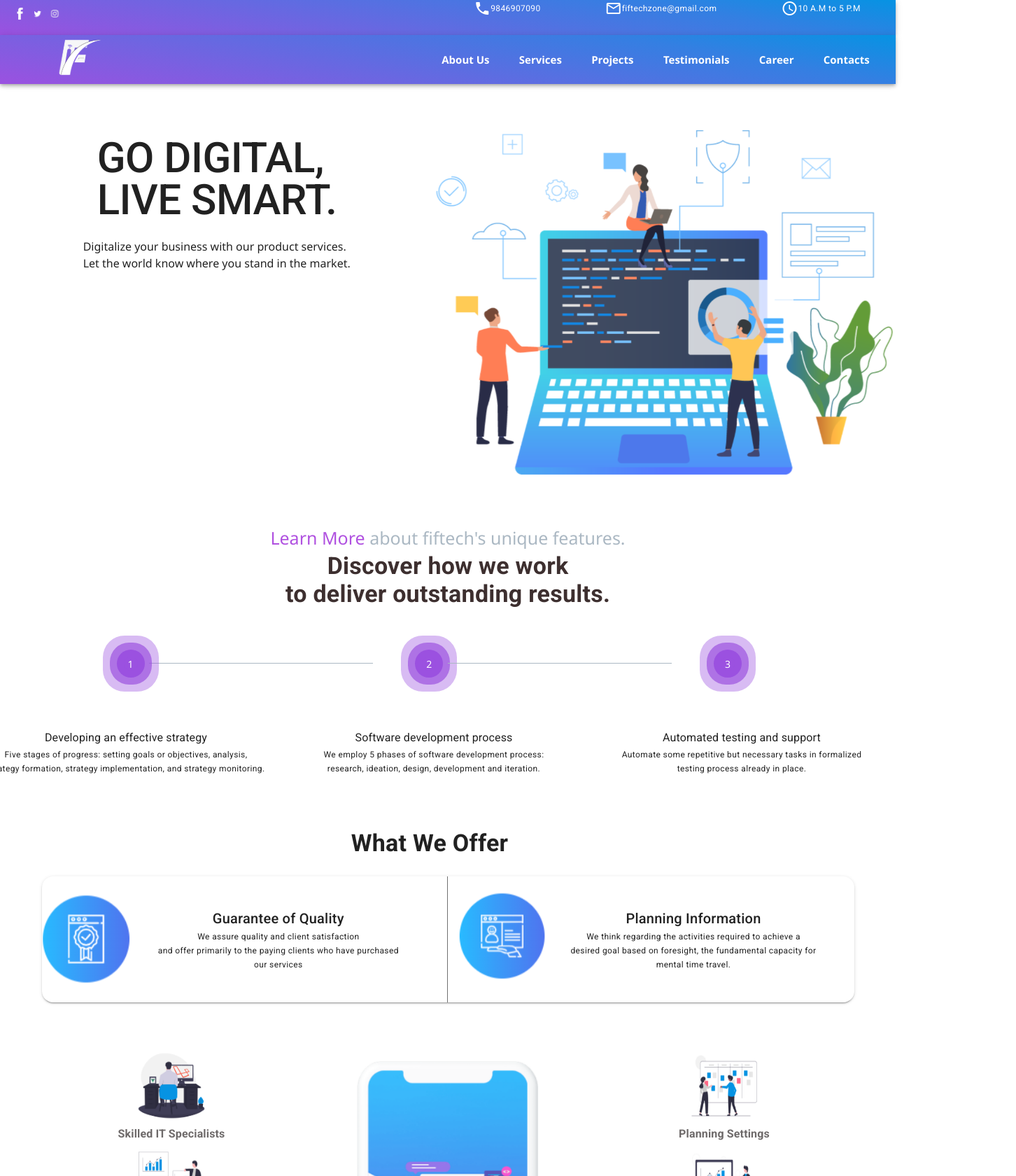
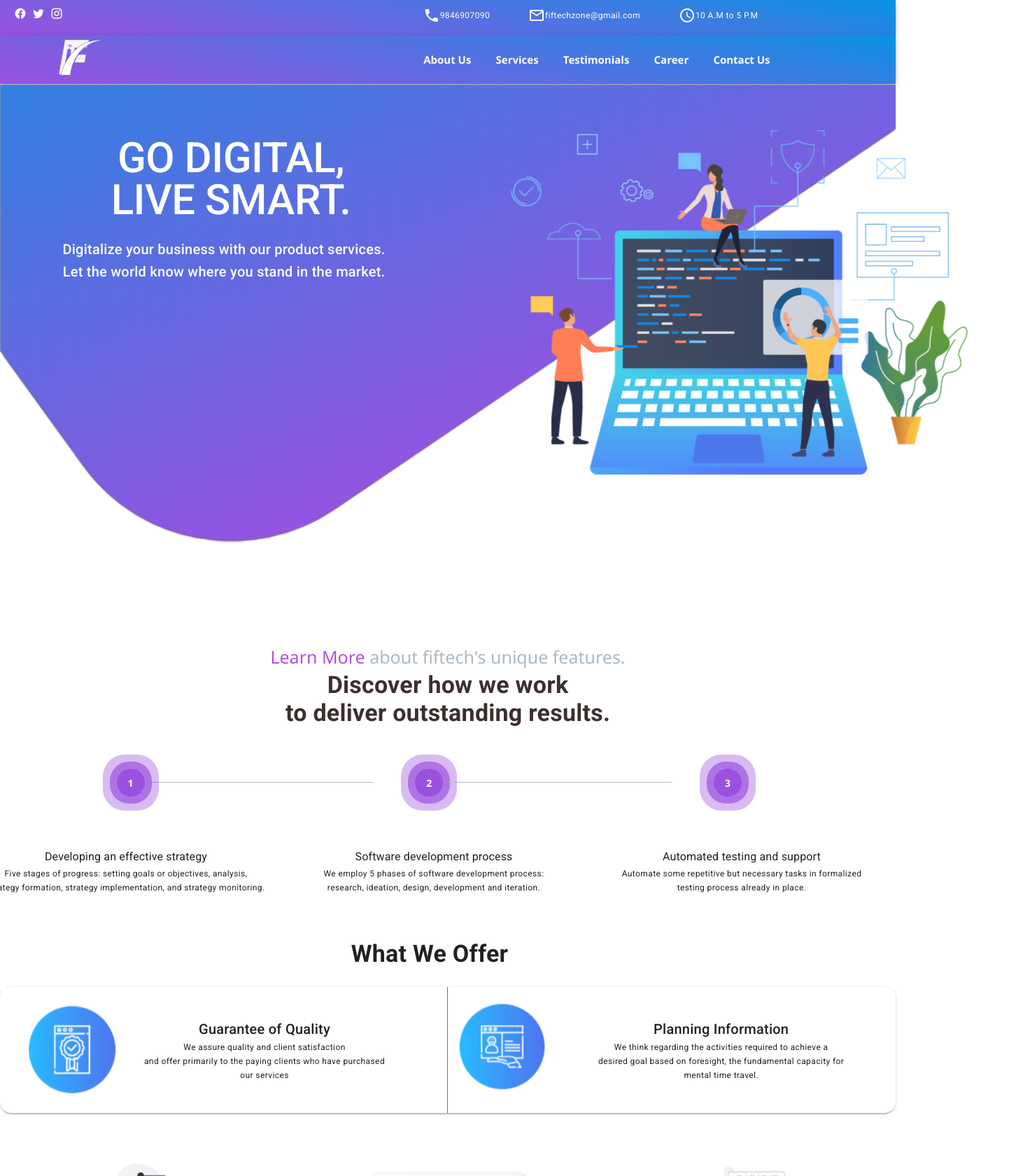
Before and after one commit to sachinbro/fiftech_zone, a Nuxt app: page / in a window 1280 px wide. Shown: the top 1680 px of the page at 70% size, 1452 px wide, since content can reach past the window. Built offline with nearby package versions, Linux system fonts and the light colour scheme.

Commit message:
some edits

```diff
--- a/assets/variables.scss
+++ b/assets/variables.scss
@@ -2,3 +2,4 @@
 //
 // The variables you want to modify
 // $font-size-root: 20px;
+$fontSizeRoot: 20px;
--- a/components/Header.vue
+++ b/components/Header.vue
@@ -33,6 +33,31 @@ export default{
                     name: 'Contact Us',
                     url: '/contact'
                 }
+            ],
+            socialIcons: [
+                "facebook", "twitter", "instagram",
+            ],
+            links: [
+                {
+                    name: 'About Us',
+                    url: '/about'
+                },
+                    {
+                        name: 'Services',
+                        url: '/services'
+                    },
+                {
+                    name: 'Testimonials',
+                    url: '/#testimonials'
+                },
+                {
+                    name: 'Career',
+                    url: '/career'
+                },
+                {
+                    name: 'Contact Us',
+                    url: '/#contact'
+                }
             ]
         }
 
@@ -55,15 +80,15 @@ export default{
 <template>
 <div >
     <v-app-bar  elevation="4"  height="50"   color="navBackground" >
-        <div class="d-flex align-start mb-3" >
-            <img src="../static/icons/fb.svg" width="25" height="25" alt="">
-            <img src="../static/icons/twitter.svg" width="25" height="25" alt="">
-            <img src="../static/icons/insta.svg" width="25" height="25" alt="">
+        <div class="d-flex align-start mb-3 ">
+            <v-icon v-for="icon in socialIcons" :key="icon" class="mx-1" size="large" dark>mdi-{{icon}}</v-icon>
+
         </div>
 
         <v-spacer></v-spacer>
         <v-spacer></v-spacer>
-        <v-row class="d-flex justify-space-around mb-4 ">
+        <v-spacer></v-spacer>
+        <v-row class="d-flex justify-space-around mb-4 mt-2 ">
             <div>
                 <v-icon color="white">mdi-phone</v-icon>
                 <span class="white--text text-caption hidden-sm-and-down">9846907090</span>
@@ -77,6 +102,7 @@ export default{
                 <span class="white--text text-caption hidden-sm-and-down">10 A.M to 5 P.M</span>
             </div>
         </v-row>
+        <v-spacer></v-spacer>
     </v-app-bar>
     <v-app-bar
     class="sticky "
@@ -93,14 +119,12 @@ export default{
 
         <v-spacer></v-spacer>
         <v-spacer></v-spacer>
-        <v-row class="d-none d-sm-flex justify-space-around white--text " no-gutters>
-            <nuxt-link to="/about" class="white--text link">About Us</nuxt-link>
-            <nuxt-link to="/services" class="white--text link">Services</nuxt-link>
-            <nuxt-link to="/projects" class="white--text link">Projects</nuxt-link>
-            <nuxt-link to="/#testimonials" class="white--text link">Testimonials</nuxt-link>
-            <nuxt-link to="/career" class="white--text link">Career</nuxt-link>
-            <nuxt-link to="/contact" class="white--text link">Contacts</nuxt-link>
+        <v-spacer></v-spacer>
+        <v-row class="d-none d-sm-flex justify-space-around white--text" no-gutters>
+            <nuxt-link v-for="link in links" :key="link.title" :to="`${link.url}`" class="white--text link">{{link.name}}</nuxt-link>
+
         </v-row>
+        <v-spacer></v-spacer>
         <v-row class="d-flex d-sm-none navigation-drawer justify-end align-middle">
             <v-app-bar-nav-icon  @click.stop="drawer= !drawer" ></v-app-bar-nav-icon>
             <v-navigation-drawer
@@ -149,7 +173,7 @@ export default{
        font: normal normal bold 15px Segoe UI;
         text-decoration: none;
         border-radius: 20px;
-        padding: 2px;
+        padding: 3px;
     }
      .link:hover{
         background-color: white;
--- a/components/sections/home-page-sections/HomePageIntro.vue
+++ b/components/sections/home-page-sections/HomePageIntro.vue
@@ -1,8 +1,9 @@
 <template>
+<div>
         <v-container  fluid>
             <v-row  class="background">
-                <v-col cols="1" class="hidden-sm-and-down"></v-col>
-                <v-col cols="6" sm="4">
+                <!-- <v-col cols="1" class="hidden-sm-and-down"></v-col> -->
+                <v-col cols="6" lg="6" md="6" align="center" class="white--text">
                     <div class="hidden-sm-and-down text-h2 font-weight-medium mt-16 ml-sm-5">
                         <div>GO DIGITAL,</div>
                         <div>LIVE SMART.</div>
@@ -11,12 +12,12 @@
                         <div>GO DIGITAL,</div>
                         <div>LIVE SMART.</div>
                     </div>
-                    <div class="mt-0 mt-sm-6 text--bold">
+                    <div class="mt-0 mt-sm-6 text-h6 text--bold">
                         <div>Digitalize your business with our product services.</div>
                         <div> Let the world know where you stand in the market.</div>
                     </div>
                 </v-col>
-                <v-col cols="7" class="hidden-sm-and-down">
+                <v-col cols="6" class="hidden-sm-and-down">
                     <img class="hidden-sm-and-down" src="../../../static/landing area image.svg" width="800px" height="600px" alt="" >
                 </v-col>
                 <v-col class="hidden-md-and-up mr-n16" cols="4">
@@ -32,12 +33,12 @@
                 <div style="color:#3D2F2F; ">Discover how we work</div>
                 <div style="color:#3D2F2F; "> to deliver outstanding results.</div>
             </v-row>
-            <v-row class="white--text d-none d-sm-flex" >
+            <v-row class="white--text  d-none d-sm-flex" >
                 <v-col cols="1"></v-col>
                 <v-col class="tasks" cols="1">
                     <v-card elevation="0" height="" >
                         <v-card-text class=" rounded-circle  hoverEffect text-center">
-                            <div class="multilayer-circle white--text">
+                            <div class="multilayer-circle font-weight-bold white--text">
                                 1
                             </div>
                         </v-card-text>
@@ -45,7 +46,7 @@
                 </v-col>
                 <v-col cols="3" class="horizontal-line"></v-col>
                 <v-col cols="1" >
-                    <v-card-text class=" rounded-circle text-center  hoverEffect">
+                    <v-card-text class=" rounded-circle text-center font-weight-bold hoverEffect">
                         <div class="multilayer-circle ">
                             2
                         </div>
@@ -53,7 +54,7 @@
                 </v-col>
                 <v-col cols="3" class="horizontal-line"></v-col>
                 <v-col cols="1">
-                    <v-card-text class=" rounded-circle  text-center  hoverEffect">
+                    <v-card-text class=" rounded-circle  text-center font-weight-bold  hoverEffect">
                         <div class="multilayer-circle ">
                             3
                         </div>
@@ -135,17 +136,20 @@
                 </v-col>
             </v-row>
         </v-container>
+        </div>
+
 
 </template>
 <style scoped>
-/* .background{
+.background{
     height: 100vh;
 
-    background-image: url("../../../static/sections/Homepage/masked.png");
+    background-image: url("../../../static/sections/masked1.png");
     background-repeat: no-repeat;
-    background-size: cover;
+    background-size: 100% 100%;
     background-position: center;
-} */
+    background-origin: content-box;
+}
 .moto{
     font: normal normal bold 50px Segoe UI;
     width: 80%;
--- a/components/sections/home-page-sections/OfferSection.vue
+++ b/components/sections/home-page-sections/OfferSection.vue
@@ -1,14 +1,14 @@
 <template>
-    <v-container class="mt-0 mt-md-16">
+    <div class="mt-0 mt-md-16">
         <v-row class="d-flex justify-center text-h6 text-md-h4  font-weight-bold ml-md-n16">
             What We Offer
         </v-row>
         <v-card class="mt-2 mt-sm-10 rounded-xl" >
             <v-row>
-                    <v-col cols="12" sm="6" style="border-right: 1px solid #707070;">
+                    <v-col cols="12" align="center" sm="6" style="border-right: 1px solid #707070;">
 
-                        <v-row no-gutters>
-                            <v-col cols="4">
+                        <v-row no-gutters align="">
+                            <v-col cols="4" align="">
                             <img src="../../../static/sections/Homepage/offering2.svg" height="150px" width="130px" alt="">
                         </v-col>
                         <v-col cols="8" class="d-flex flex-column justify-center align-center text-caption ml-n10">
@@ -66,5 +66,5 @@
                 </v-col>
 
         </v-row>
-    </v-container>
+    </div>
 </template>
```
Also changed, not shown: static/sections/masked.png, static/sections/masked1.png (added).
